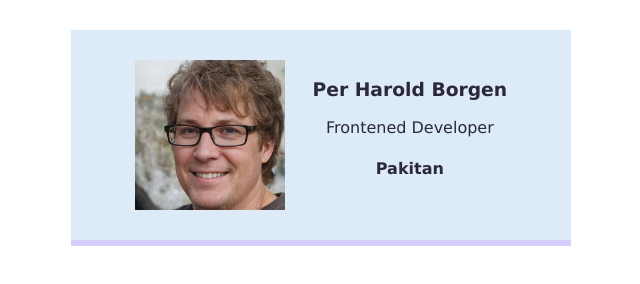
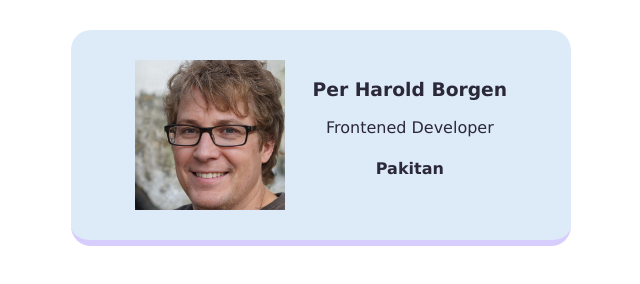
Before and after one commit to abdmoeez/freecodecamp-webdev, a plain HTML site: page Section 3 Business Card /index.html in a window 1280 px wide. Shown: the full height of the page, 319-959 px from the left. Drawn offline with Linux system fonts and the light colour scheme.

Commit message:
Completed CSS card development section

```diff
--- a/Section 3/style.css
+++ b/Section 3 Business Card /style.css
@@ -7,10 +7,7 @@
     display: flex;
     margin: 30px;
     border: 1px  blue;
-    padding-top: 30px;
-    padding-bottom: 30px;
-    padding-right: 50px;
-    padding-left: 50px;
+    padding: 30px 50px 30px 50px;
     justify-content: space-around ;
     width: 400px;
     margin-right: auto;
@@ -18,6 +15,7 @@
     background: #ddebf8;
     color: #2b2839;
     border-bottom: 6px solid #d8cefe;
+    border-radius: 20px;
 
 }
 
```
Also changed, not shown: Section 3 Business Card /index.html (renamed from Section 3/index.html), Section 3 Business Card /photo.jpg (renamed from Section 3/photo.jpg), 1 other file.
